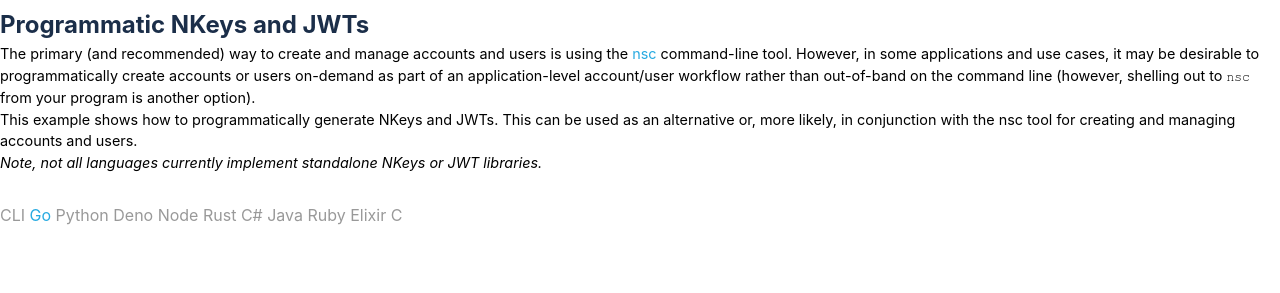
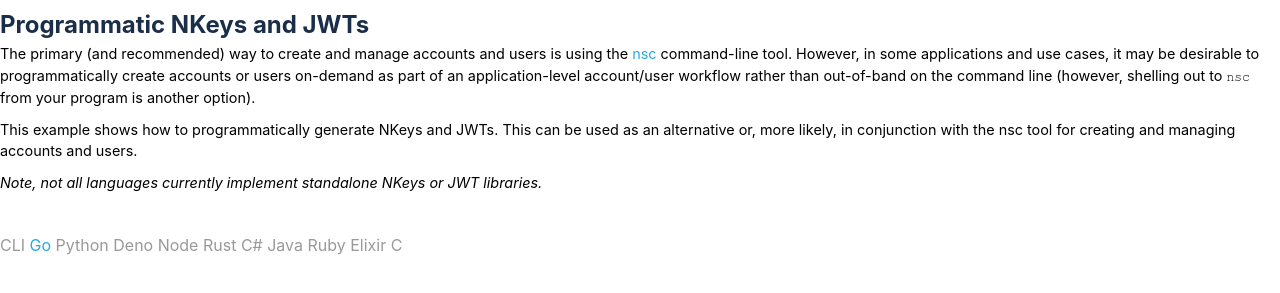
Before and after one commit to ConnectEverything/nats-by-example, a plain HTML site: page html/examples/auth/nkeys-jwts/index.html in a window 1280 px wide. Shown: the part 73-366 px from the top of the page. Drawn offline with Linux system fonts and the light colour scheme.

Commit message:
Add paragraph spacing in description
Signed-off-by: Byron Ruth <b@devel.io>

```diff
--- a/html/main.css
+++ b/html/main.css
@@ -224,6 +224,10 @@ pre, code {
   margin-bottom: 30px;
 }
 
+.description p {
+  margin-bottom: 10px;
+}
+
 .title {
   margin-top: 0.5rem;
 }
--- a/static/main.css
+++ b/static/main.css
@@ -224,6 +224,10 @@ pre, code {
   margin-bottom: 30px;
 }
 
+.description p {
+  margin-bottom: 10px;
+}
+
 .title {
   margin-top: 0.5rem;
 }
```
